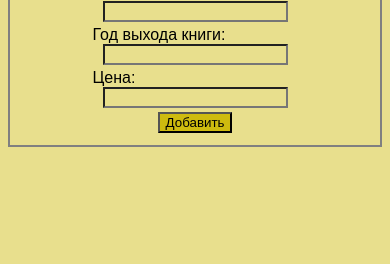
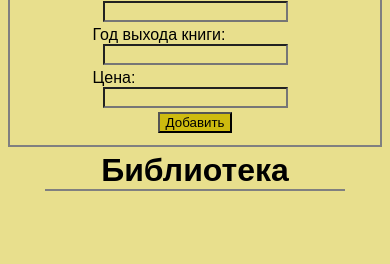
Before and after one commit to SultanZu/todo, a Django app: page /books/ in a window 390 px wide. Shown: the part 353-617 px from the top of the page. Run offline with Django 3.2, Linux system fonts and the light colour scheme; data that the repository does not hold is empty.

Commit message:
aded new text

```diff
--- a/main/static/styles/styles-books.css
+++ b/main/static/styles/styles-books.css
@@ -46,10 +46,28 @@ button {
 
 .container_for_item {
     width: 80%;
+
+    position: absolute;
+    right: 0;
+}
+
+.title {
+    width: 100%;
+    display: flex;
+    justify-content: center;
+}
+
+.container_for_item h1 {
+    text-align: center;
+    margin: 5px 0;
+    border-bottom: 2px solid gray;
+    width: 80%;
+}
+
+.for-item {
+    width: 100%;
     display: flex;
     flex-wrap: wrap;
-    position: absolute;
-    right: 0;
 }
 
 .item {
@@ -117,8 +135,8 @@ button {
 }
 
 @media screen and (max-width: 1279px) {
-     .container_for_item {
-         justify-content: center;
+     .for-item {
+        justify-content: center;
      }
 }
 @media screen and (max-width: 1075px) {
--- a/main/templates/books.html
+++ b/main/templates/books.html
@@ -25,6 +25,10 @@
     </form>
 
     <div class="container_for_item">
+        <div class="title">
+            <h1>Библиотека</h1>
+        </div>
+        <div class="for-item">
             {% for book in books %}
             <a href="{% url 'book-details' book.id %}">
                 <div class="item
@@ -59,6 +63,8 @@
 
         </div>
 
+    </div>
+
 </body>
 
 </html>
--- a/main/views.py
+++ b/main/views.py
@@ -95,3 +95,9 @@ def unmark_todo(request, id):
     todo.is_favorite = False
     todo.save()
     return redirect(test)
+
+def close_todo(request, id):
+    todo = ToDo.objects.get(id=id)
+    todo.is_closed = True
+    todo.save()
+    return redirect(test)
--- a/todo/urls.py
+++ b/todo/urls.py
@@ -39,6 +39,7 @@ urlpatterns = [
     path('todo/<id>/', todo, name='todo'),
     path('book-details/<id>/', book_details, name='book-details'),
     path('book-back', book_back, name='book-back'),
+    path('close-todo/<id>/', close_todo, name='close-todo'),
 ]   + static(settings.STATIC_URL, document_root=settings.STATIC_ROOT) \
     + static(settings.MEDIA_URL, document_root=settings.MEDIA_ROOT)
 
```
Also changed, not shown: main/templates/test.html (+8 -2 lines). Lines whose indentation alone changed are shown as unchanged.
